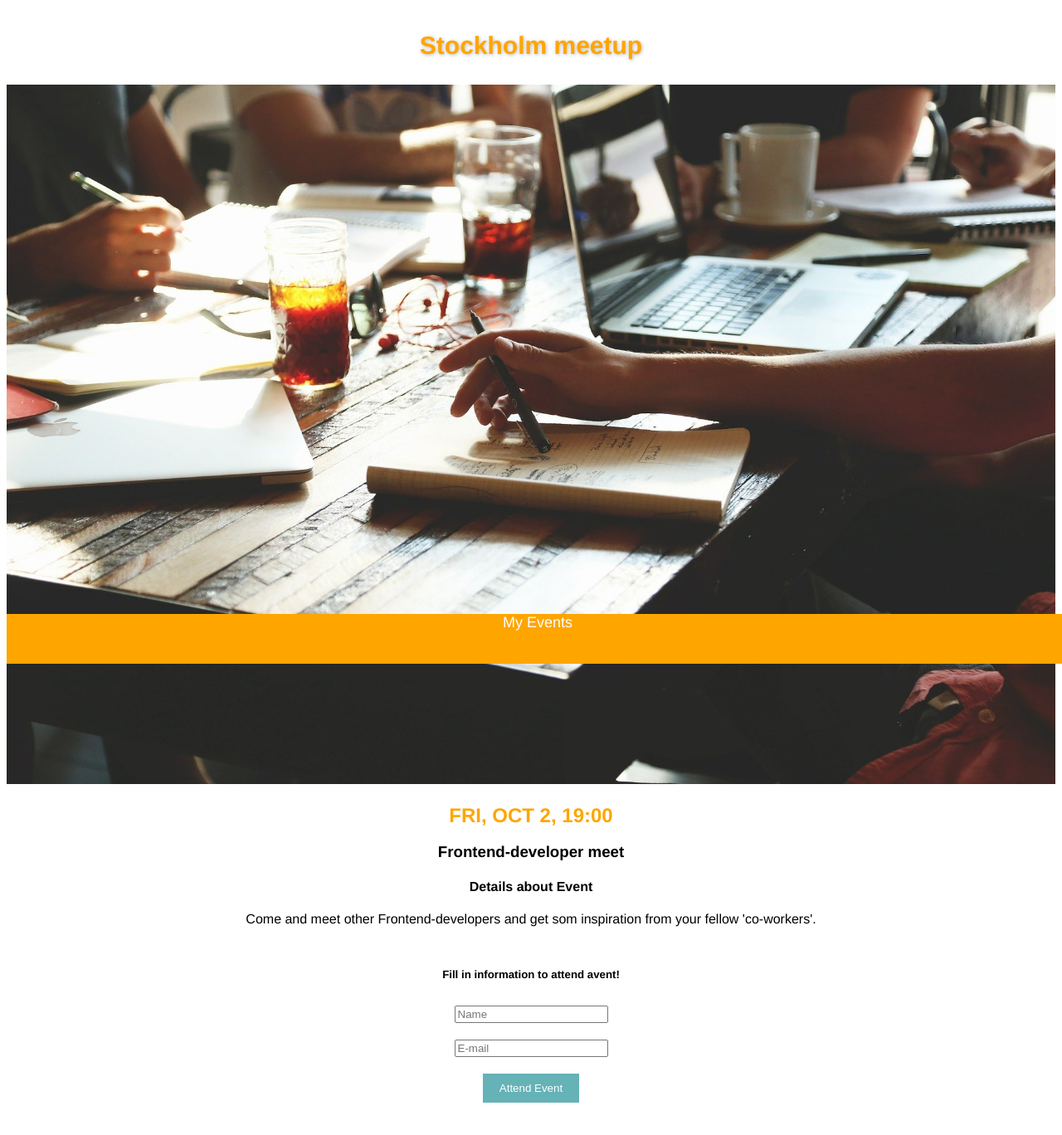
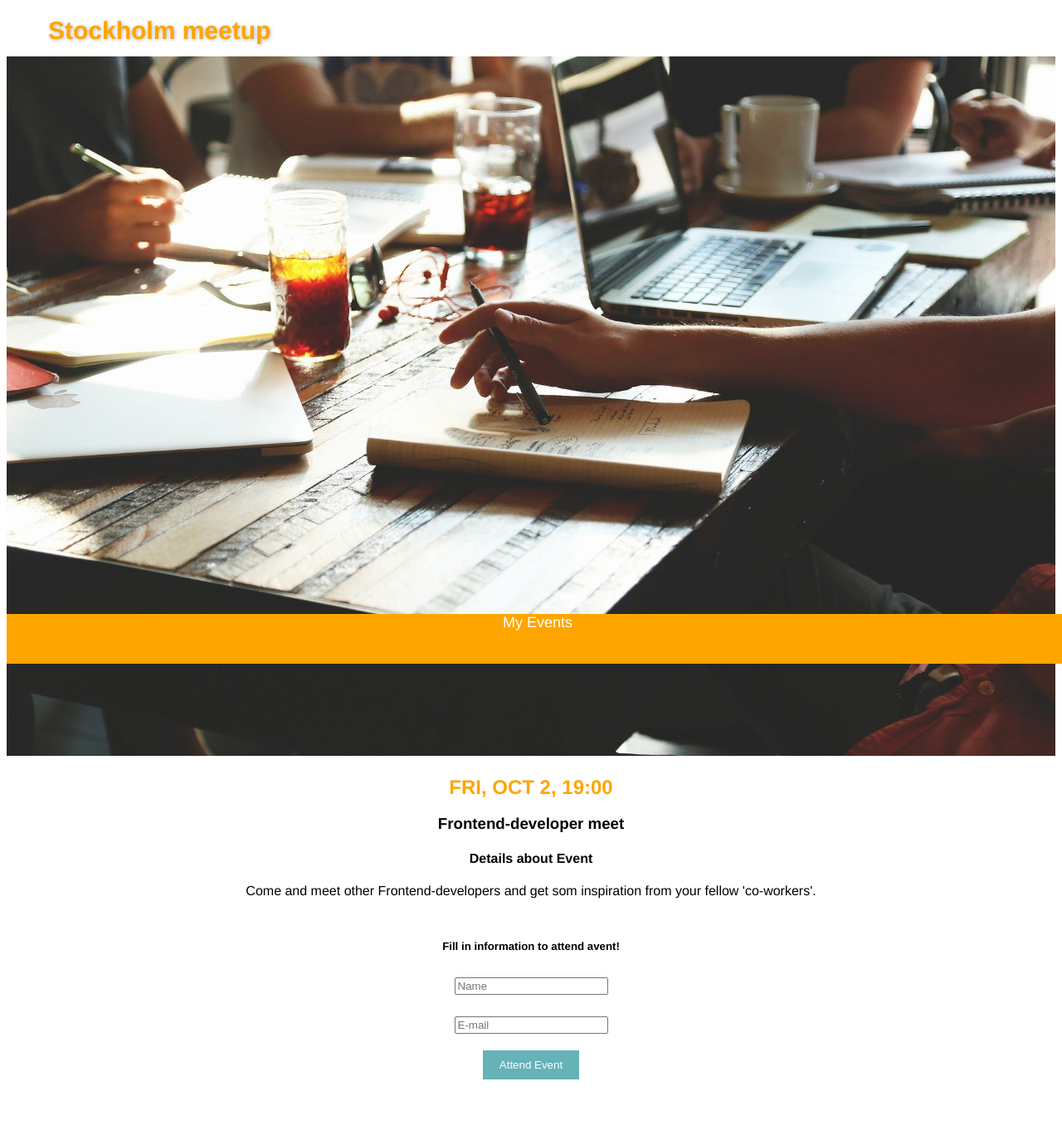
Before and after one commit to jenseneducation-Frida-Johansson/meetup-stockholm, a Vue app: page /eventPage/1 in a window 1280 px wide. Shown: the top 1368 px of the page at 83% size. Before the commit the page ends 1337 px from the top, so only its background shows below. Built offline with nearby package versions, Linux system fonts and the light colour scheme.

Commit message:
test for attendForm

```diff
--- a/src/App.vue
+++ b/src/App.vue
@@ -24,5 +24,9 @@
   color: orange;
   text-decoration: none;
   text-shadow: 1px 1px 4px rgb(185, 185, 185);
+  position: fixed;
+  top: 0;
+  display: flex;
+  padding: 20px;
 }
 </style>
--- a/src/components/AttendForm.vue
+++ b/src/components/AttendForm.vue
@@ -26,7 +26,7 @@ h5 {
 }
 
 .email {
-  margin: 20px 0px 20px 0px;
+  margin: 26px 0px 20px 0px;
 }
 
 .submit {
@@ -34,5 +34,6 @@ h5 {
   color: white;
   border: none;
   padding: 10px 20px 10px 20px;
+  margin-bottom: 100px;
 }
 </style>
```
Also changed, not shown: 1 other file (tests, documents, lock files or other folders).
